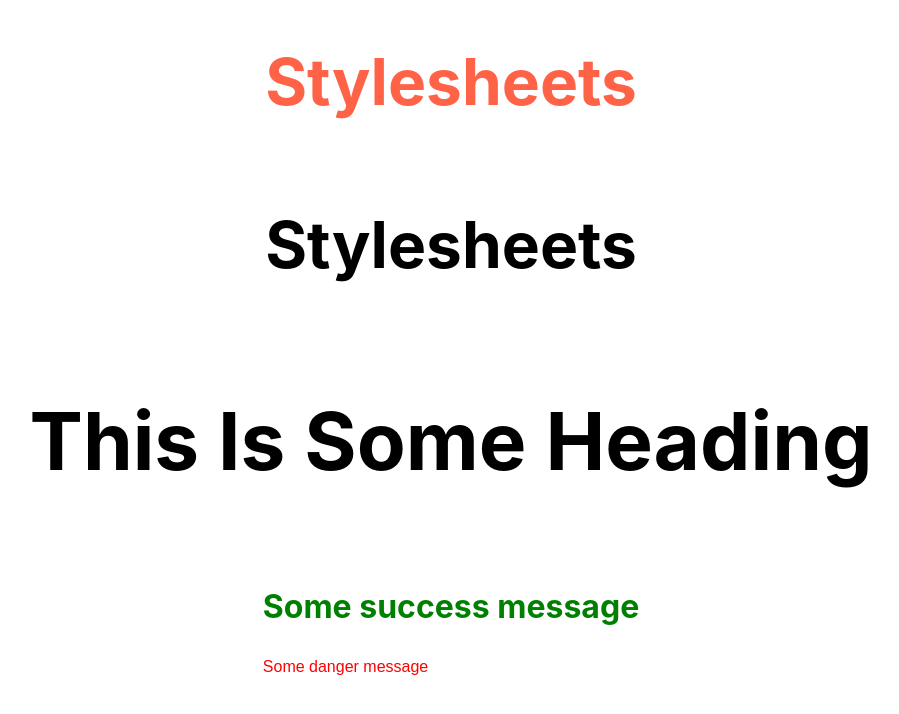
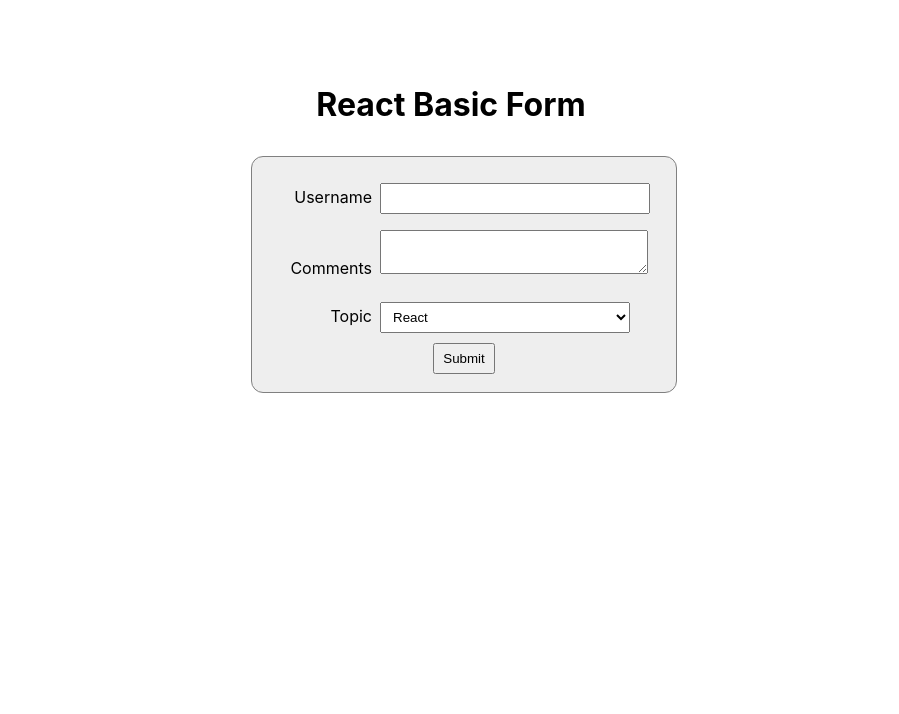
Before and after one commit to temesghentekeste/react-hello-world, a React (Create React App) app: page / in a window 1280 px wide. Shown: the top 714 px of the page, without its empty margins (189-1088 px from the left). Built offline with nearby package versions, Linux system fonts and the light colour scheme.

Commit message:
Basic react form

```diff
--- a/src/App.js
+++ b/src/App.js
@@ -14,6 +14,7 @@ import IndexAsAKey from './components/IndexAsAKey';
 import Stylesheets from './components/Stylesheets'
 import Inline from './components/Inline';
 import CssModules from './components/CssModules';
+import Form from './components/Form'
 
 function App() {
   return (
@@ -36,11 +37,12 @@ function App() {
     <ConditionalRendering/>
     <ListRendering/>
   <IndexAsAKey/>
-  */}
    <Stylesheets primary={true}/>
    <Stylesheets primary={false}/>
    <Inline/>
    <CssModules/>
+  */}
+    <Form/>
     </div>
   );
 }
--- /dev/null
+++ b/src/components/Form.js
@@ -0,0 +1,72 @@
+import React, { Component } from 'react'
+import './form.css'
+class Form extends Component {
+  constructor(props) {
+    super(props)
+
+    this.state = {
+      username: '',
+      comments: '',
+      topic: 'react'
+
+    }
+  }
+
+  handleUsernameChange = (e) => {
+    this.setState({
+      username: e.target.value
+    })
+  };
+
+  handleCommentsChange = e => this.setState({
+    comments: e.target.value
+  });
+
+  handleTopicChange = e => this.setState({
+    topic: e.target.value
+  })
+
+  handlSubmit = (e) => {
+    alert(`${this.state.username} | ${this.state.comments} | ${this.state.topic}`)
+    e.preventDefault();
+  }
+
+  render() {
+    const {username, comments,topic} = this.state;
+    return (
+      <div class="container">
+        <h1>React Basic Form</h1>
+        <form onSubmit={this.handlSubmit} className="form">
+        <div>
+          <label className="label input">Username</label>
+            <input className="input form-control"
+            value={username}
+            onChange={this.handleUsernameChange}
+            type="text"/>
+        </div>
+        <div>
+          <label className="label input">Comments</label>
+          <textarea
+            class="input form-control"
+            value={comments}
+            onChange={this.handleCommentsChange}></textarea>
+        </div>
+        <div>
+          <label className="label input">Topic</label>
+          <select
+            className="input form-control"
+            value={topic}
+            onChange={this.handleTopicChange}>
+            <option value="react">React</option>
+            <option value="vue">Vue</option>
+            <option value="angular">Angular</option>
+          </select>
+        </div>
+        <button type="submit">Submit</button>
+        </form>
+      </div>
+    )
+  }
+}
+
+export default Form
--- /dev/null
+++ b/src/components/form.css
@@ -0,0 +1,39 @@
+h1 {
+  text-align: center;
+}
+.container {
+  width: 400px;
+  margin-top: 4rem;
+}
+
+.form {
+  width: 100%;
+  margin-top: 2rem;
+  border: 1px solid gray;
+  border-radius: 12px;
+  background: #eee;
+  padding: 8px 12px;
+  display: flex;
+  flex-direction: column;
+}
+
+.label {
+  width: 100px;
+  display: inline-block;
+  text-align: right;
+}
+
+.input {
+  padding: 6px 8px;
+  margin-top: 1rem;
+}
+
+button {
+  padding: 6px 8px;
+  margin: 10px auto;
+  align-self: center;
+}
+
+.form-control {
+  width: 250px;
+}
```
Also changed, not shown: notes.txt.
